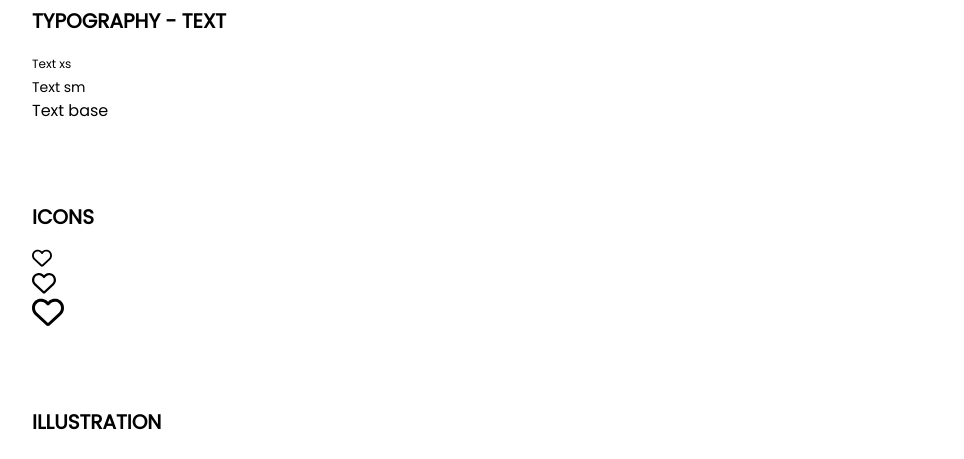
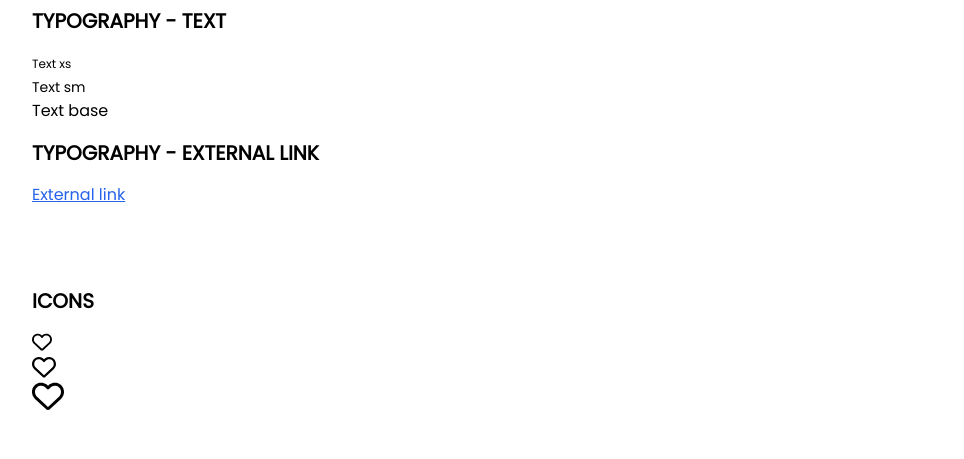
Before and after one commit to beaesguerra/beaesguerra.github.io, a Gatsby site: page /design-system in a window 1280 px wide. Shown: the part 621-1080 px from the top of the page, without its empty margins (152-1116 px from the left). Built offline with nearby package versions, Linux system fonts and the light colour scheme; Gatsby itself is replaced by a stand-in of ours.

Commit message:
Adds ExternalLink component

```diff
--- /dev/null
+++ b/src/components/design-system/external-link.tsx
@@ -0,0 +1,18 @@
+import * as React from 'react';
+
+type ExternalLinkProps = {
+  href: string;
+}
+
+const ExternalLink = (props: React.PropsWithChildren<ExternalLinkProps>) => (
+  <a
+    href={props.href}
+    target="_blank"
+    rel="noopener noreferrer"
+    className="underline text-blue-600 hover:text-blue-800"
+  >
+    {props.children}
+  </a>
+);
+
+export default ExternalLink;
--- a/src/pages/design-system.tsx
+++ b/src/pages/design-system.tsx
@@ -12,6 +12,7 @@ import Tag from "../components/design-system/tag"
 import Text, { TextVariant } from "../components/design-system/text"
 import GlobalHead from "../components/application/global-head"
 import Button from "../components/design-system/button"
+import ExternalLink from "../components/design-system/external-link"
 
 const DesignSystem: React.FC<PageProps> = () => {
   const displayVariants: DisplayVariant[] = ['xs', 'sm', 'md', 'lg', 'xl']
@@ -43,6 +44,8 @@ const DesignSystem: React.FC<PageProps> = () => {
             </li>
           ))}
           </ul>
+          <h2 className={sectionClassName}>Typography - External Link</h2>
+          <ExternalLink href="#">External link</ExternalLink>
         </li>
         <li>
           <h2 className={sectionClassName}>Icons</h2>
```
